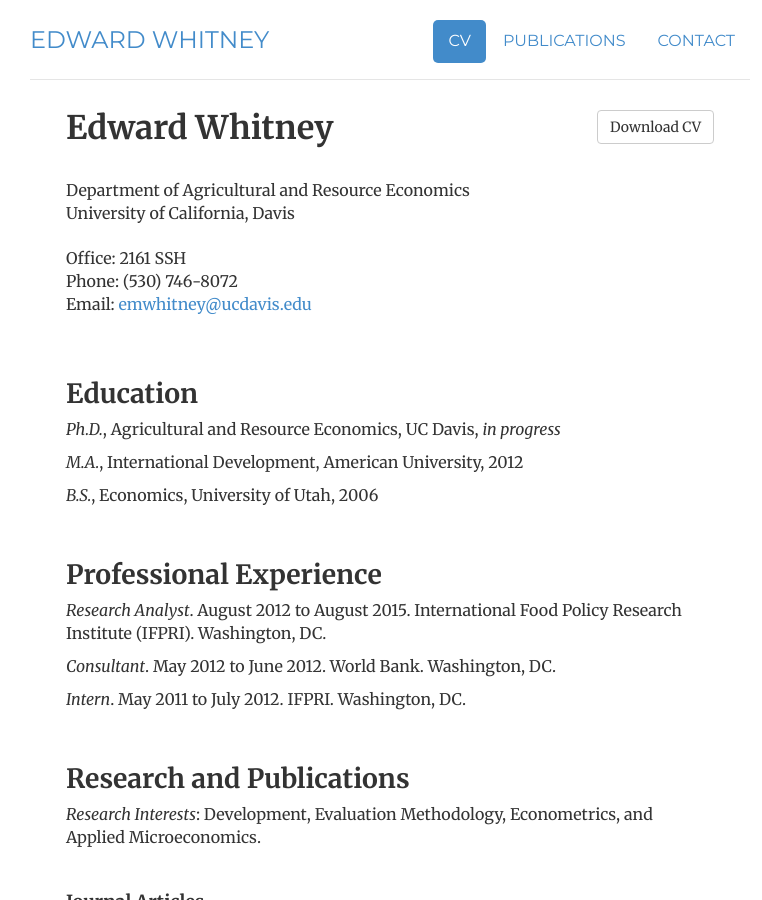
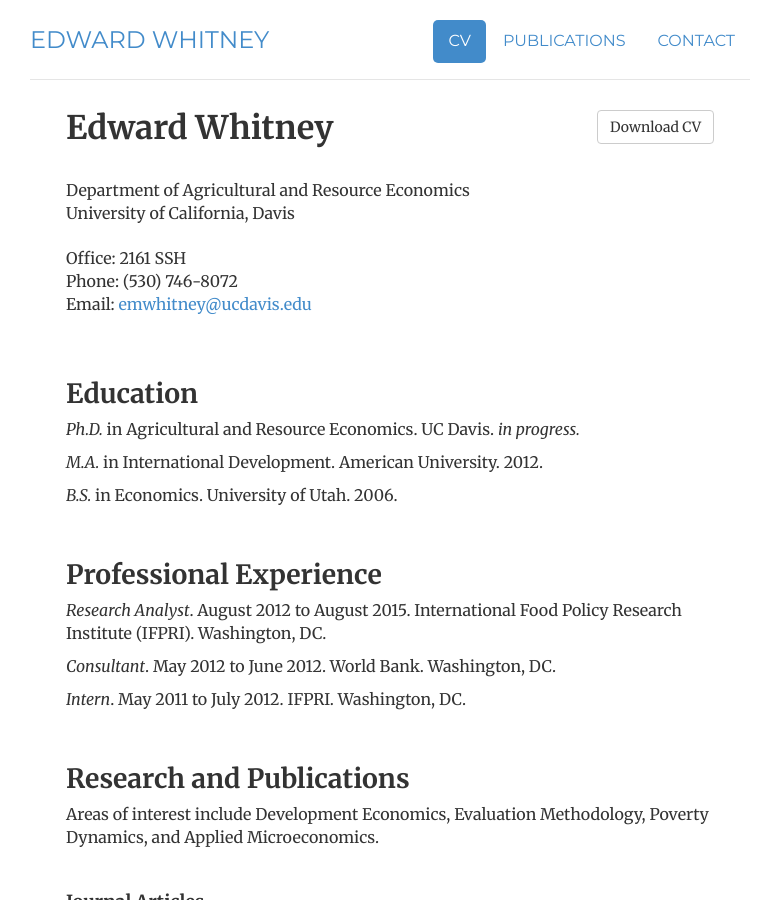
Before and after one commit to edwardmw/edwardmwhitney, a Jekyll site: the page built from cv/index.html, in a window 1280 px wide and 900 px high. Shown: the whole window, without its empty margins (250-1012 px from the left). Built offline with Jekyll 4.4.1, drawn with Linux system fonts in a browser that asks for light colours.

Commit message:
commit3.9

```diff
--- a/cv/index.html
+++ b/cv/index.html
@@ -26,11 +26,11 @@
 
 				<br>
 				<h2>Education</h2>
-				<p><i>Ph.D.</i>, Agricultural and Resource Economics, UC Davis, <i>in progress</i></p>
+				<p><i>Ph.D.</i> in Agricultural and Resource Economics. UC Davis. <i>in progress.</i></p>
 
-				<p><i>M.A.</i>, International Development, American University, 2012</p>
+				<p><i>M.A.</i> in International Development. American University. 2012.</p>
 
-				<p><i>B.S.</i>, Economics, University of Utah, 2006</p>
+				<p><i>B.S.</i> in Economics. University of Utah. 2006.</p>
 
 				<br>
 				<h2>Professional Experience</h2>
@@ -43,7 +43,7 @@
 				<br>
 				<h2>Research and Publications</h2>
 
-				<p><i>Research Interests</i>: Development, Evaluation Methodology, Econometrics, and Applied Microeconomics.</p>
+				<p>Areas of interest include Development Economics, Evaluation Methodology, Poverty Dynamics, and Applied Microeconomics.</p>
 
 				<br>
 				<h4>Journal Articles</h4>
```
